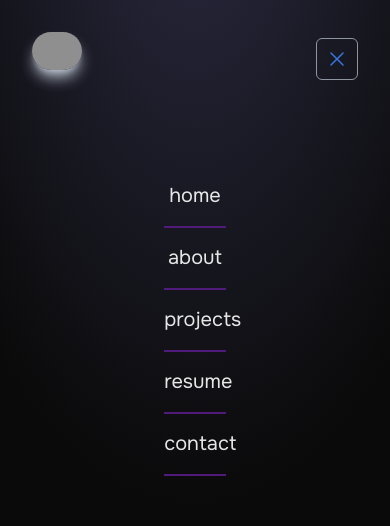
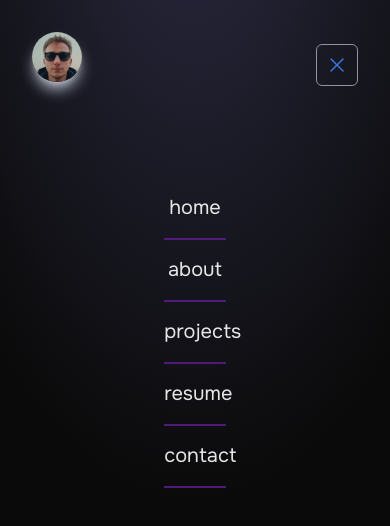
Before and after one commit to blonardi/my-portfolio, a Next.js app: page / in a window 390 px wide. Both pictures are taken after a click on the button 338 px from the left and 58 px from the top of the page. Shown: the top 526 px of the page. Built offline with nearby package versions, Linux system fonts and the light colour scheme; grey boxes are pictures that could not be loaded.

Commit message:
Add links to iterate navbar

```diff
--- a/src/app/(index)/sections/Header/NavBar.jsx
+++ b/src/app/(index)/sections/Header/NavBar.jsx
@@ -2,7 +2,7 @@ import Link from 'next/link'
 import { Bars3Icon, XMarkIcon } from '@heroicons/react/24/solid'
 import NavTag from './Components/NavTag'
 import Image from 'next/image'
-import profilePic from '@/app/assets/blonardi-profile.jpeg'
+import profilePic from '@/app/assets/blonardi-profile.png'
 import { useState } from 'react'
 
 export default function NavBar() {
@@ -10,6 +10,35 @@ export default function NavBar() {
 	const displayNavbar = () => {
 		setNavBar(!navBar)
 	}
+
+	const LINKS = [
+		{
+			name: 'home',
+			href: '',
+			fn: setNavBar
+		},
+		{
+			name: 'about',
+			href: '/#about',
+			fn: setNavBar
+		},
+		{
+			name: 'projects',
+			href: '/#projects',
+			fn: setNavBar
+		},
+		{
+			name: 'resume',
+			href: 'https://drive.google.com/file/d/1zyAFLw0rVwZGUxpwEr3LNxlBcQ3viHpG/view?usp=drive_link',
+			fn: setNavBar
+		},
+		{
+			name: 'contact',
+			href: '/#contact',
+			fn: setNavBar
+		},
+	]
+
 	return (
 		<>
 			<section className='w-full md:auto'>
@@ -40,19 +69,11 @@ export default function NavBar() {
 						}`}>
 						<div className='flex flex-col items-center justify-between mx-auto gap-y-2 lg:flex-row lg:gap-x-10'>
 							<ul className="justify-center h-screen md:mx-auto w-[80%] md:h-auto md:flex">
-								<li className="py-4 text-xl text-center text-white border-b-2 border-purple-900 md:px-6 md:border-b-0 hover:bg-purple-900 md:hover:text-purple-600 md:hover:bg-transparent">
-									<NavTag href="/" onClick={setNavBar}>home</NavTag>
-								</li>
-								<li className="py-4 text-xl text-center text-white border-b-2 border-purple-900 md:px-6 md:border-b-0 hover:bg-purple-900 md:hover:text-purple-600 md:hover:bg-transparent">
-									<NavTag href="/#about-me" onClick={setNavBar}>about</NavTag></li>
-								<li className="py-4 text-xl text-center text-white border-b-2 border-purple-900 md:px-6 md:border-b-0 hover:bg-purple-900 md:hover:text-purple-600 md:hover:bg-transparent">
-									<NavTag href='/#projects' onClick={setNavBar}>projects</NavTag>
-								</li>
-								<li className="py-4 text-xl text-center text-white border-b-2 border-purple-900 md:px-6 md:border-b-0 hover:bg-purple-900 md:hover:text-purple-600 md:hover:bg-transparent">
-									<NavTag href='https://drive.google.com/file/d/1zyAFLw0rVwZGUxpwEr3LNxlBcQ3viHpG/view?usp=drive_link' onClick={setNavBar}>resume</NavTag></li>
-								<li className="py-4 text-xl text-center text-white border-b-2 border-purple-900 md:px-6 md:border-b-0 hover:bg-purple-900 md:hover:text-purple-600 md:hover:bg-transparent">
-									<NavTag href='/#contact' onClick={setNavBar}>contact</NavTag>
-								</li>
+								{LINKS.map(link => (
+									<li key={link.name} className="py-4 text-xl text-center text-white border-b-2 border-purple-900 md:px-6 md:border-b-0 hover:bg-purple-900 md:hover:text-purple-600 md:hover:bg-transparent">
+										<NavTag href={link.href} onClick={link.fn}>{link.name}</NavTag>
+									</li>
+								))}
 							</ul>
 						</div>
 					</div>
```
